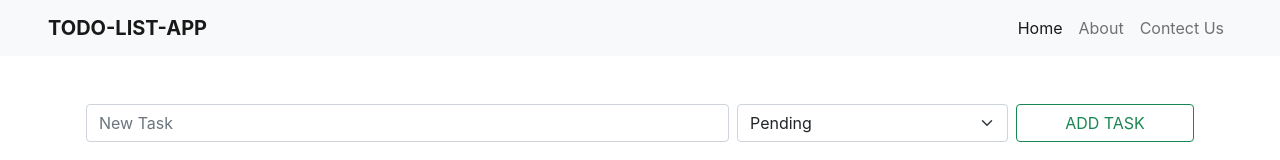
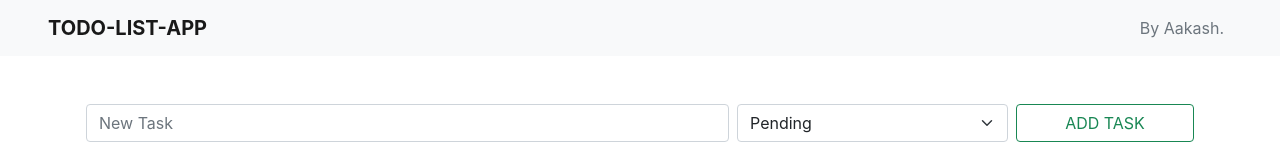
Before and after one commit to Aakash-Developer/react-todo-list, a React (Create React App) app: page / in a window 1280 px wide. Shown: the top 160 px of the page. Built offline with nearby package versions, Linux system fonts and the light colour scheme.

Commit message:
update:13-07-2023

```diff
--- a/src/components/Header/Header.jsx
+++ b/src/components/Header/Header.jsx
@@ -11,8 +11,7 @@ export default function Header() {
           data-bs-target="#navbarTogglerDemo01"
           aria-controls="navbarTogglerDemo01"
           aria-expanded="false"
-          aria-label="Toggle navigation"
-        >
+          aria-label="Toggle navigation">
           <span className="navbar-toggler-icon"></span>
         </button>
         <a className="navbar-brand text-uppercase fw-bolder" href="#">
@@ -21,18 +20,8 @@ export default function Header() {
         <div className="collapse navbar-collapse" id="navbarTogglerDemo01">
           <ul className="navbar-nav ms-auto mb-2 mb-lg-0">
             <li className="nav-item">
-              <a className="nav-link active" aria-current="page" href="#">
-                Home
-              </a>
-            </li>
-            <li className="nav-item">
-              <a className="nav-link" href="#">
-                About
-              </a>
-            </li>
-            <li className="nav-item">
-              <a className="nav-link " href="#">
-                Contect Us
+              <a className="nav-link active text-muted" aria-current="page" href="#">
+                By Aakash.
               </a>
             </li>
           </ul>
```
